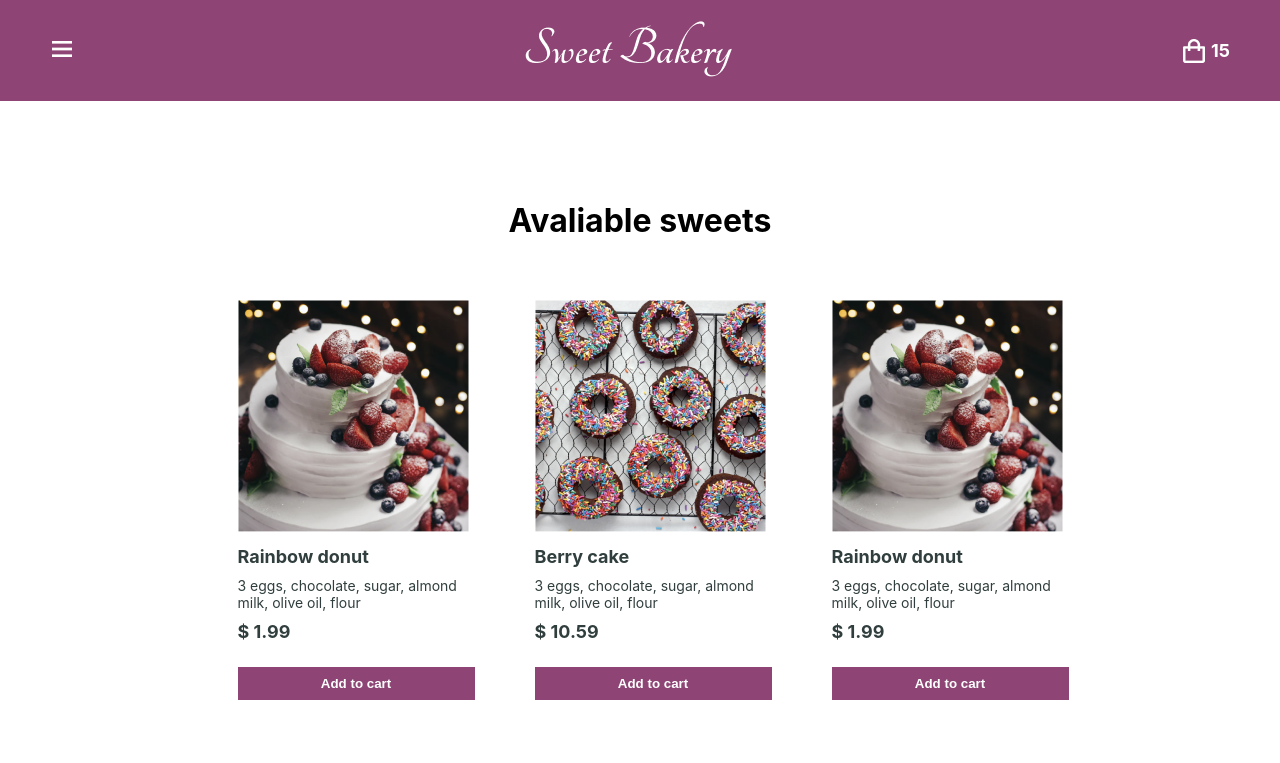
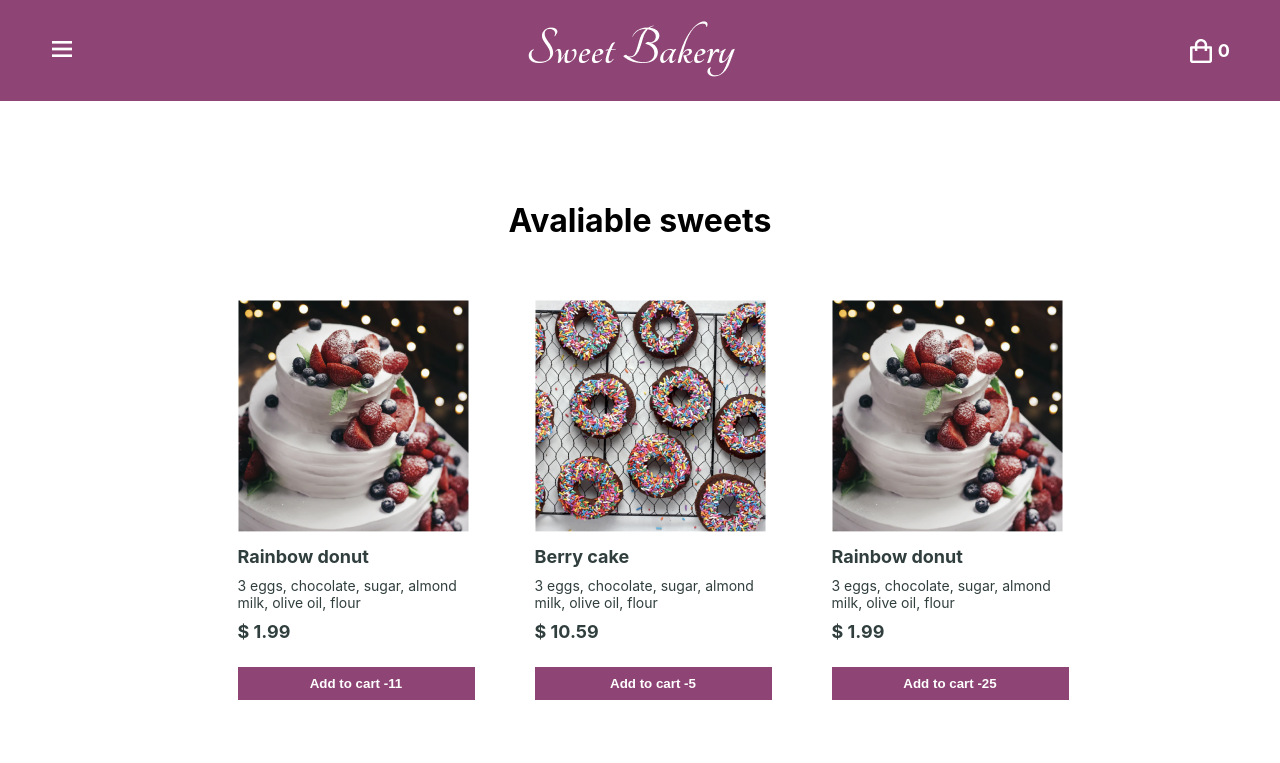
Before and after one commit to mnb08/react-bakery, a React (Create React App) app: page / in a window 1280 px wide. Shown: the top 763 px of the page. Built offline with nearby package versions, Linux system fonts and the light colour scheme; data requests are answered from the project's data file.

Commit message:
feature: ended carts functional

```diff
--- a/db.json
+++ b/db.json
@@ -4,49 +4,49 @@
       "id": "1",
       "sweet": "Rainbow donut",
       "ingredients": "3 eggs, chocolate, sugar, almond milk, olive oil, flour",
+      "img": "../../assets/sweet-one.png",
       "price": "$1.99",
-            "img": "../../assets/sweet-one.png",
-            "amount": 4
+      "amount": -11
     },
     {
       "id": "2",
       "sweet": "Berry cake",
       "ingredients": "3 eggs, chocolate, sugar, almond milk, olive oil, flour",
+      "img": "../../assets/sweet-two.png",
       "price": "$10.59",
-            "img": "../../assets/sweet-two.png",
-            "amount": 1
+      "amount": -5
     },
     {
       "id": "3",
       "sweet": "Rainbow donut",
       "ingredients": "3 eggs, chocolate, sugar, almond milk, olive oil, flour",
+      "img": "../../assets/sweet-one.png",
       "price": "$1.99",
-            "img": "../../assets/sweet-one.png",
-            "amount": 7
+      "amount": -25
     },
     {
       "id": "4",
       "sweet": "Rainbow donut",
       "ingredients": "3 eggs, chocolate, sugar, almond milk, olive oil, flour",
+      "img": "../../assets/sweet-one.png",
       "price": "$1.99",
-            "img": "../../assets/sweet-one.png",
-            "amount": 2
+      "amount": 26
     },
     {
       "id": "5",
       "sweet": "Berry cake",
       "ingredients": "3 eggs, chocolate, sugar, almond milk, olive oil, flour",
+      "img": "../../assets/sweet-two.png",
       "price": "$10.59",
-            "img": "../../assets/sweet-two.png",
-            "amount": 9
+      "amount": 29
     },
     {
       "id": "6",
       "sweet": "Rainbow donut",
       "ingredients": "3 eggs, chocolate, sugar, almond milk, olive oil, flour",
+      "img": "../../assets/sweet-one.png",
       "price": "$1.99",
-            "img": "../../assets/sweet-one.png",
-            "amount": 3
+      "amount": 26
     }
   ]
 }
--- a/src/App.js
+++ b/src/App.js
@@ -2,26 +2,54 @@ import React from 'react'
 
 import { Content } from "./components/Content";
 import { Header } from "./components/Header/Header";
+import axios from './axios';
 
 const data = {
-	carts: [
+	sweets: [],
+	carts: []
+  };
 
-	]
-  };
+
 
   export const DataContext = React.createContext(data)
 
   function App() {
+		const [sweets, setSweets] = React.useState(data.sweets)
 		const [carts, setCarts] = React.useState(data.carts)
 
-	console.log(carts)
 		const addItemToCart = (obj) => {
 			if(!obj) return
-		setCarts([obj, ...carts])
+			carts.push(obj)
+			const typedArrays = cartsArr => {
+				const typedArr = Object.values(Object.groupBy(cartsArr, ({id}) => id))
+				return typedArr.map( items => {
+					const amount = items.reduce( (acc, item) => acc += item.items, 0)
+					return {...items[0], items: amount}
+				})
 			}
 
+			setCarts(typedArrays(carts))
+		}
+
+		const updateAndGetSweet = async(id, obj) => {
+			const response = await axios.put(`/sweets/${id}`, obj)
+			if(response.status === 200){
+				const sweets = await axios.get('/sweets')
+				setSweets(sweets.data)
+			}
+		}
+
+		const getSweets = async() => {
+			const response = await axios.get('/sweets')
+			setSweets(response.data)
+		}
+
+		React.useEffect( () => {
+			getSweets()
+		}, [])
+
   return (
-	<DataContext.Provider value={{addItemToCart, carts}}>
+	<DataContext.Provider value={{getSweets, addItemToCart, sweets, setSweets, carts, updateAndGetSweet}}>
 		<div className="app">
 			<Header />
 			<Content />
--- a/src/components/Content/index.js
+++ b/src/components/Content/index.js
@@ -1,29 +1,24 @@
 import React from 'react'
 import { Sweet } from '../Sweet'
 import './Content.scss'
-import axios from '../../axios.js'
+import { DataContext } from '../../App.js'
 
 export const Content = () => {
 
-	const  [data, setData] = React.useState([])
+	const  { sweets, getSweet } = React.useContext(DataContext)
 
-	React.useEffect( () => {
-		const getSweets = async() => {
-			const response = await axios.get('/sweets')
-			setData(response.data)
-		}
-
-		getSweets()
-	}, [])
-
+	// React.useEffect( () => {
+	// 	console.log(sweets.length, 'sweet content')
+	// 	getSweet()
+	// }, [])
 
 	return (
 		<div className='content'>
 			<h1 className='content__title'>Avaliable sweets</h1>
 			<div className='content__wrapper'>
 				{
-					data.length == 0 ? '<h1>Данных нету!!!</h1>' :
-					data.map( sweet => (
+					sweets.length == 0 ? <h1>Данных нету!!!</h1> :
+					sweets.map( sweet => (
 						<Sweet key={sweet.id} id={sweet.id} sweet={sweet.sweet} amount={sweet.amount} ingr={sweet.ingredients} price={sweet.price} preview={sweet.img} />
 					))
 				}
--- a/src/components/Header/Header.js
+++ b/src/components/Header/Header.js
@@ -6,8 +6,11 @@ import burger from '../../assets/burger.png'
 import basket from '../../assets/basket.png'
 import { LeftSidebar } from '../LeftSidebar'
 import { RightSidebar } from '../RightSidebar'
+import { DataContext } from '../../App'
 
 export const Header = () => {
+    const {carts} = React.useContext(DataContext)
+
   const [isClickedLeft, setIsClickedLeft] = React.useState(false)
   const [isClickedRight, setIsClickedRight] = React.useState(false)
 
@@ -25,7 +28,7 @@ export const Header = () => {
                 onClick={ () => setIsClickedRight(true)}
             >
                 <img src={basket} />
-                <span>15</span>
+                <span>{carts.length}</span>
 
             </div>
         </div>
--- a/src/components/RightSidebar/CartItem/index.js
+++ b/src/components/RightSidebar/CartItem/index.js
@@ -1,14 +1,15 @@
 import React from 'react'
 import './CartItem.scss'
 
-export const CartItem = () => {
+export const CartItem = ({name, price, items}) => {
+
     return (
         <div className="cart">
             <div className="cart__left">
-                <div className="cart__name">Rainbow donuts</div>
-                <div className="cart__amount">2 items</div>
+                <div className="cart__name">{name}</div>
+                <div className="cart__amount">{items} items</div>
             </div>
-            <div className="cart__price">$ 3.50</div>
+            <div className="cart__price">{price}</div>
         </div>
     )
 }
--- a/src/components/RightSidebar/RightSidebar.scss
+++ b/src/components/RightSidebar/RightSidebar.scss
@@ -32,6 +32,9 @@
         width: 250px;
         height: 1px;
         background: white;
+        &.false{
+            display: none;
+        }
     }
 
     &__total-price{
@@ -42,5 +45,8 @@
         font-weight: 700;
         display: flex;
         justify-content: space-between;
+        &.false{
+            display: none;
+        }
     }
 }
--- a/src/components/RightSidebar/index.js
+++ b/src/components/RightSidebar/index.js
@@ -3,8 +3,20 @@ import React from 'react'
 import './RightSidebar.scss'
 import closeWhite from '../../assets/close-white.png'
 import { CartItem } from './CartItem'
+import { DataContext } from '../../App'
 
 export const RightSidebar = ({setIsClicked, isClicked}) => {
+  const { carts } = React.useContext(DataContext)
+  const [totalPrice, setTotalPrice] = React.useState(0)
+
+  React.useEffect( () => {
+        const totalPriceOfItem = carts.map( item => {
+            return item.items * Number(item.price.split('$')[1])
+        })
+
+        setTotalPrice(totalPriceOfItem.reduce( (acc, item) => acc+=item, 0 ))
+  }, carts)
+
   return (
     <div className={`rightSidebar ${isClicked ? 'active' : ''}`}>
         <div
@@ -14,17 +26,18 @@ export const RightSidebar = ({setIsClicked, isClicked}) => {
             <img src={closeWhite} />
         </div>
         <div className="rightSidebar__carts">
-            <CartItem />
-            <CartItem />
-            <CartItem />
-            <CartItem />
-            <CartItem />
-            <CartItem />
+            {
+              carts.length === 0 ? <h3>Cart is empty</h3>:
+              carts.map( cart => (
+                <CartItem key={cart.id} name={cart.sweet} items={cart.items} id={cart.id} price={cart.price} />
+              ))
+            }
+
         </div>
-        <div className="rightSidebar__line"></div>
-        <div className="rightSidebar__total-price">
-        	<div className="rightSidebar__text">Total</div>
-        	<div className="rightSidebar__price">$ 32.98</div>
+        <div className={`rightSidebar__line ${carts.length > 0 && 'hidden'}`}></div>
+        <div className={`rightSidebar__total-price ${carts.length > 0 && 'hidden'}`}>
+          <div className="rightSidebar__text">Total</div>
+          <div className="rightSidebar__price">$ {totalPrice}</div>
         </div>
     </div>
   )
--- a/src/components/Sweet/index.js
+++ b/src/components/Sweet/index.js
@@ -6,6 +6,7 @@ import onePreview from '../../assets/sweet-one.png'
 import twoPreview from '../../assets/sweet-two.png'
 
 const getImages = (text) => {
+    if(!text) return
 	if(text.includes('one.png')){
 		return onePreview
 	}else{
@@ -13,14 +14,32 @@ const getImages = (text) => {
 	}
 }
 
+const getCartObj = (obj) => {
+    const { id, sweet, price } = obj
+    return {id,sweet, price, items: 1}
+}
+
 export const Sweet = ({id,sweet, ingr, preview, price, amount}) => {
-    const { addItemToCart } = useContext(DataContext)
-    // console.log(context)
+    const { addItemToCart, updateAndGetSweet } = useContext(DataContext)
+
+    const [isClicked, setIsClicked] = React.useState(1)
+
     const filteredPrice = Number(price.split('$')[1])
     const realPreview = getImages(preview)
 
-    const addItem = () => {
-        addItemToCart({id,name: sweet, price, amount})
+    React.useEffect( () => {
+        if(isClicked == 1) return
+
+        const cartObj = getCartObj({id,sweet, price})
+        addItemToCart(cartObj)
+        const sweetObj = {id,sweet, ingredients: ingr, img: preview, price, amount: amount-1}
+        updateAndGetSweet(id, sweetObj)
+
+
+    }, [isClicked])
+
+    const clickHandler = () => {
+        setIsClicked(isClicked + 1)
     }
 
     return (
@@ -32,9 +51,9 @@ export const Sweet = ({id,sweet, ingr, preview, price, amount}) => {
             <div className='sweet__ingr'>{ingr}</div>
             <div className='sweet__price'>$ {filteredPrice}</div>
             <button
-                onClick={ () => addItem()}
+                onClick={ () => clickHandler()}
                 className='sweet__btn'
-            >Add to cart</button>
+            >Add to cart {amount}</button>
         </div>
     )
 }
```
Lines whose indentation alone changed are shown as unchanged.
